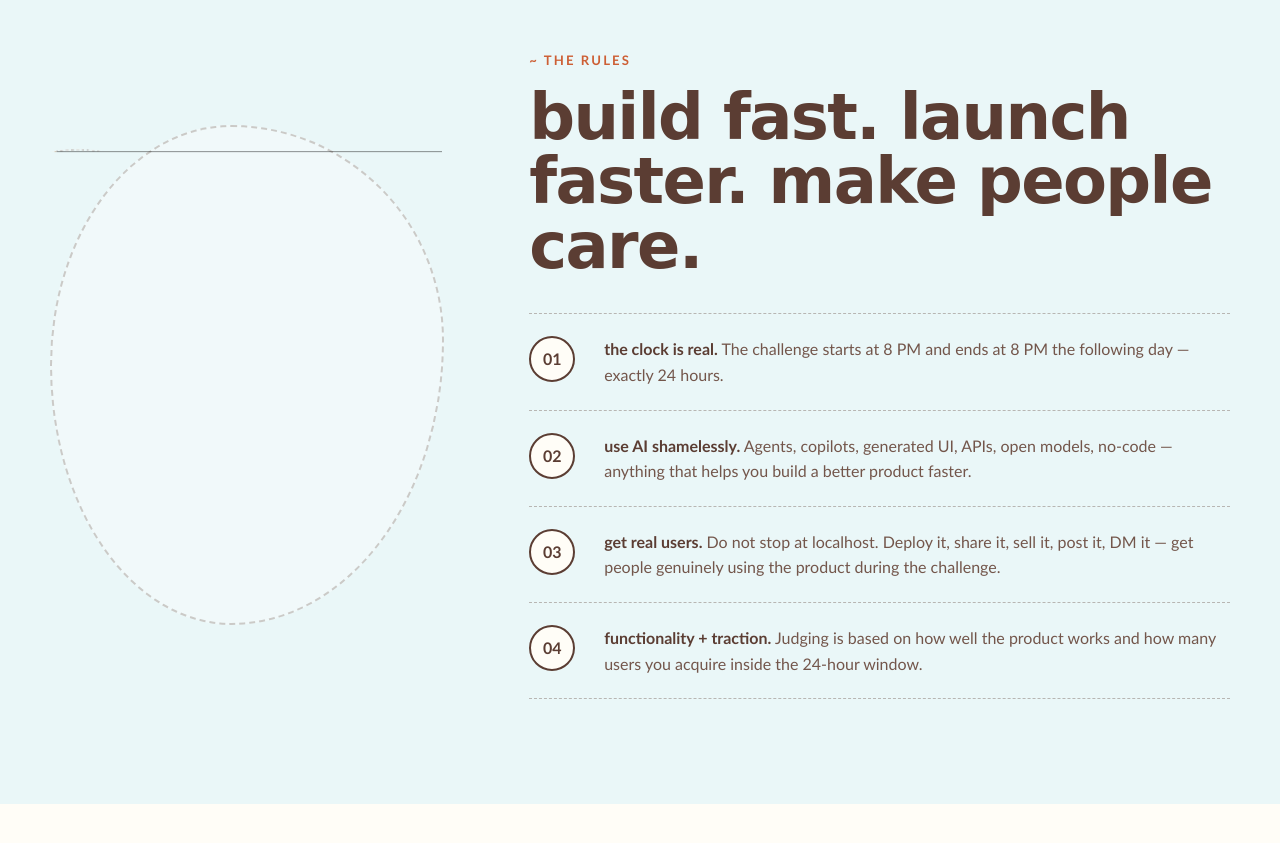
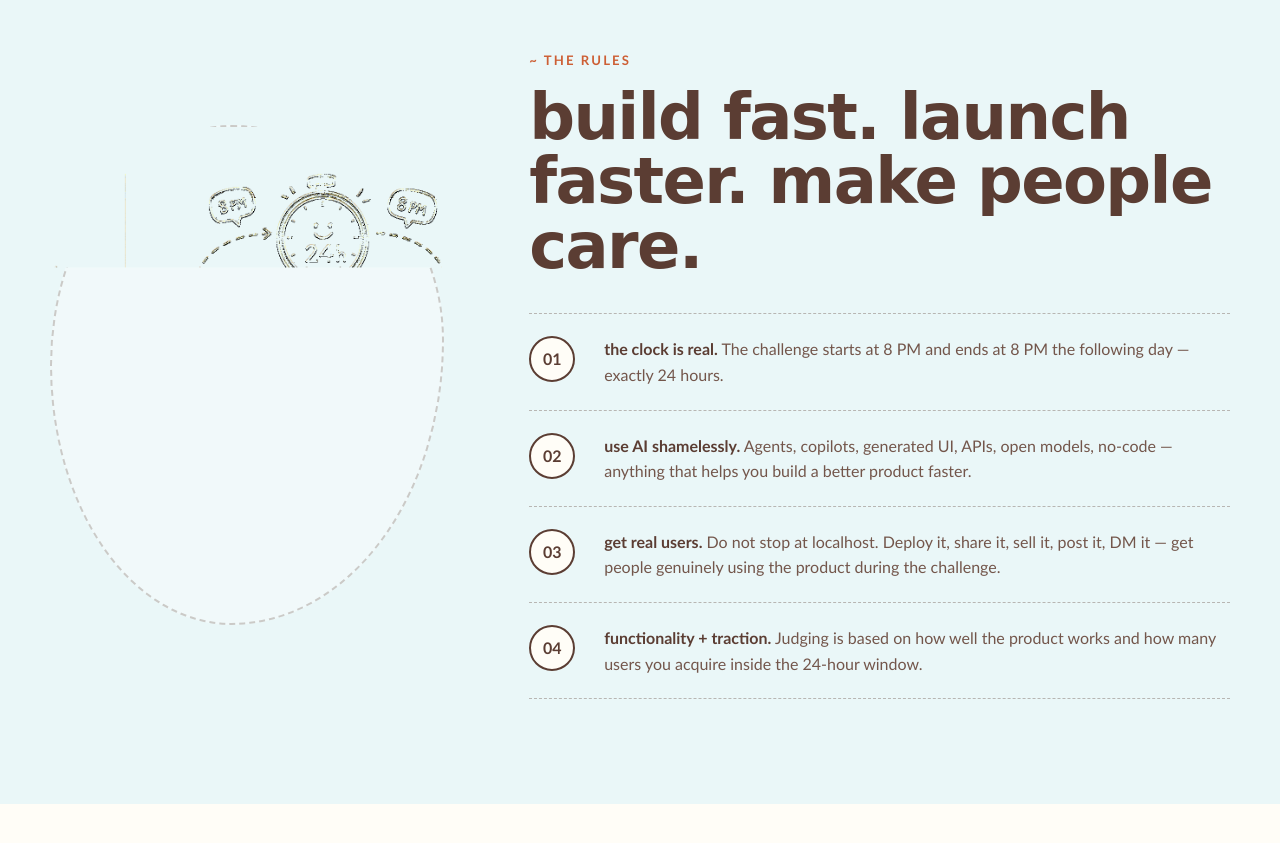
Before and after one commit to tejaaswinv/paperboat, a Next.js app: page / in a window 1280 px wide. Shown: the part 2900-3743 px from the top of the page. Built offline with nearby package versions, Linux system fonts and the light colour scheme.

Commit message:
Use the uploaded coffee-cup rules illustration

```diff
--- a/app/page.js
+++ b/app/page.js
@@ -1,7 +1,7 @@
-import Image from "next/image";
 import Link from "next/link";
 import DoodleScene from "@/components/DoodleScene";
 import EventCard from "@/components/EventCard";
+import RulesArt from "@/components/RulesArt";
 import { getEvents } from "@/lib/events";
 
 export const dynamic = "force-dynamic";
@@ -87,15 +87,7 @@ export default async function Home() {
       <section className="section rules-section" id="rules">
         <div className="shell rules-grid">
           <div className="rules-art">
-            <Image
-              src="/paperboat-rules-cycle.png"
-              alt="Paper Boat 24-hour AI build, ship and grow challenge cycle"
-              width={900}
-              height={900}
-              unoptimized
-              sizes="(max-width: 900px) 88vw, 520px"
-              style={{ width: "100%", height: "auto", display: "block" }}
-            />
+            <RulesArt />
           </div>
           <div>
             <p className="eyebrow">the rules</p>
```
